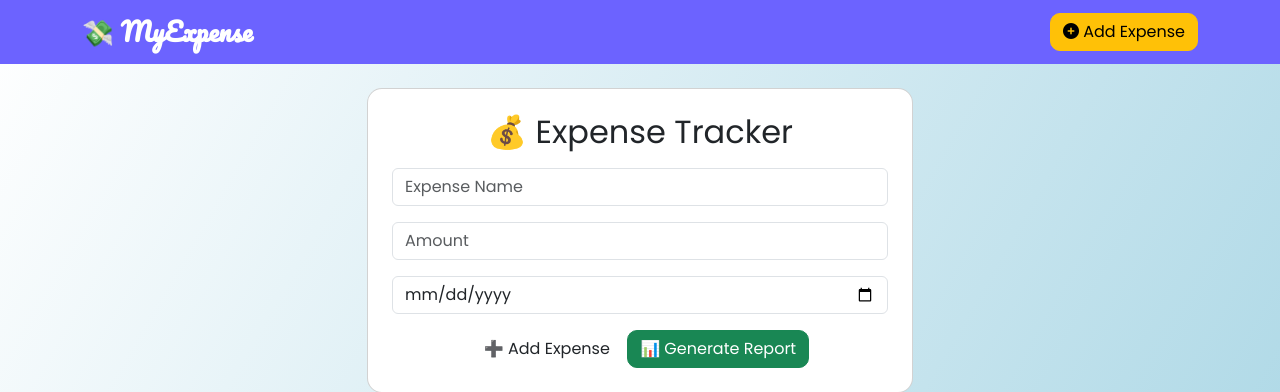
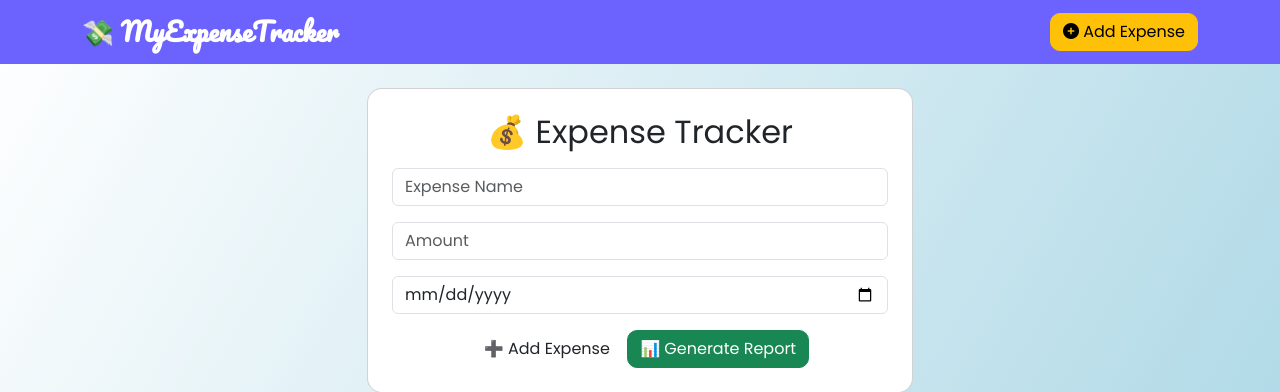
Before and after one commit to Anoshafatima8/Python-Todo-List-Expense-tracker, a Flask app: page / in a window 1280 px wide. Shown: the top 392 px of the page. Run offline with Flask 3, Linux system fonts and the light colour scheme.

Commit message:
expense tracker

```diff
--- a/Templates/base.html
+++ b/Templates/base.html
@@ -20,7 +20,7 @@
   <nav class="navbar navbar-expand-lg navbar-dark" style="background-color:#6C63FF;">
     <div class="container">
       <a class="navbar-brand" href="/" style="font-family: 'Pacifico', cursive; font-size: 1.6rem;">
-        💸 MyExpense
+        💸 MyExpenseTracker
       </a>
       <a href="{{ url_for('add_expense') }}" class="btn btn-warning">
         <i class="fa fa-plus-circle"></i> Add Expense
```
